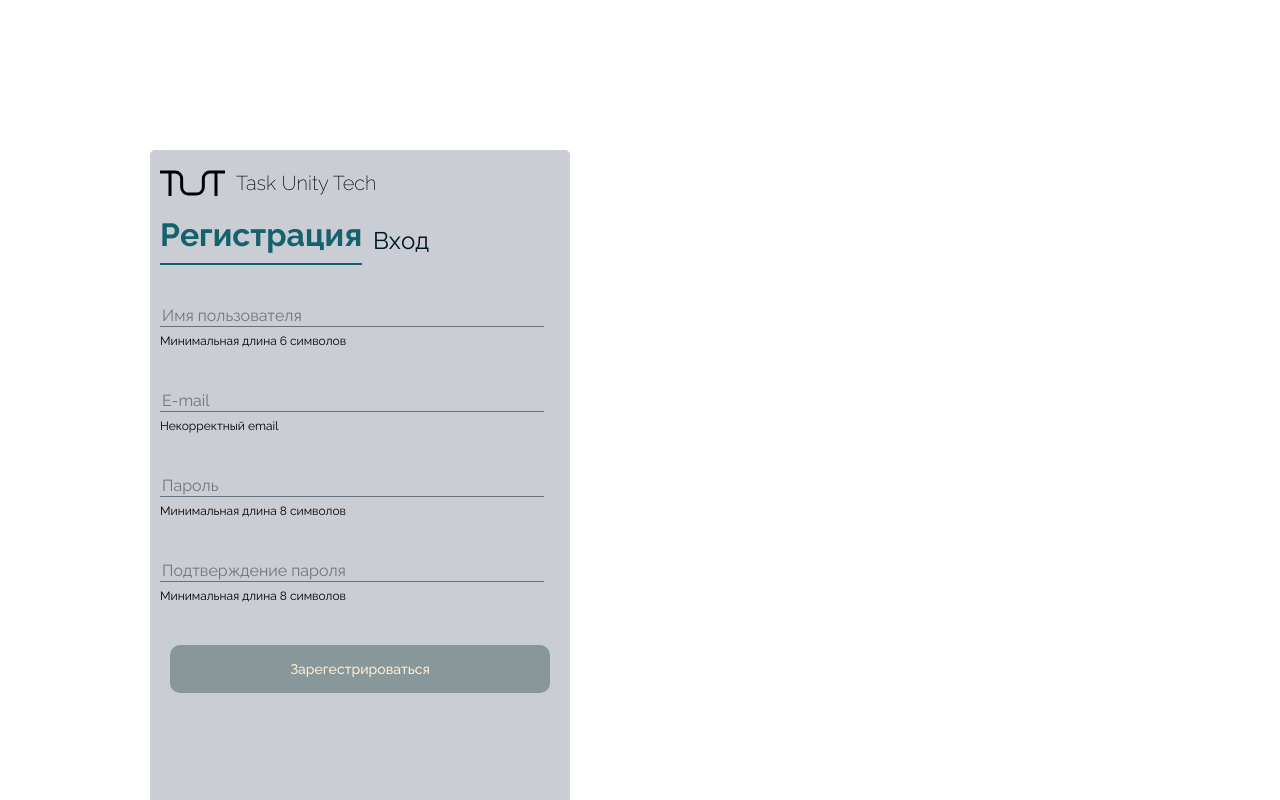
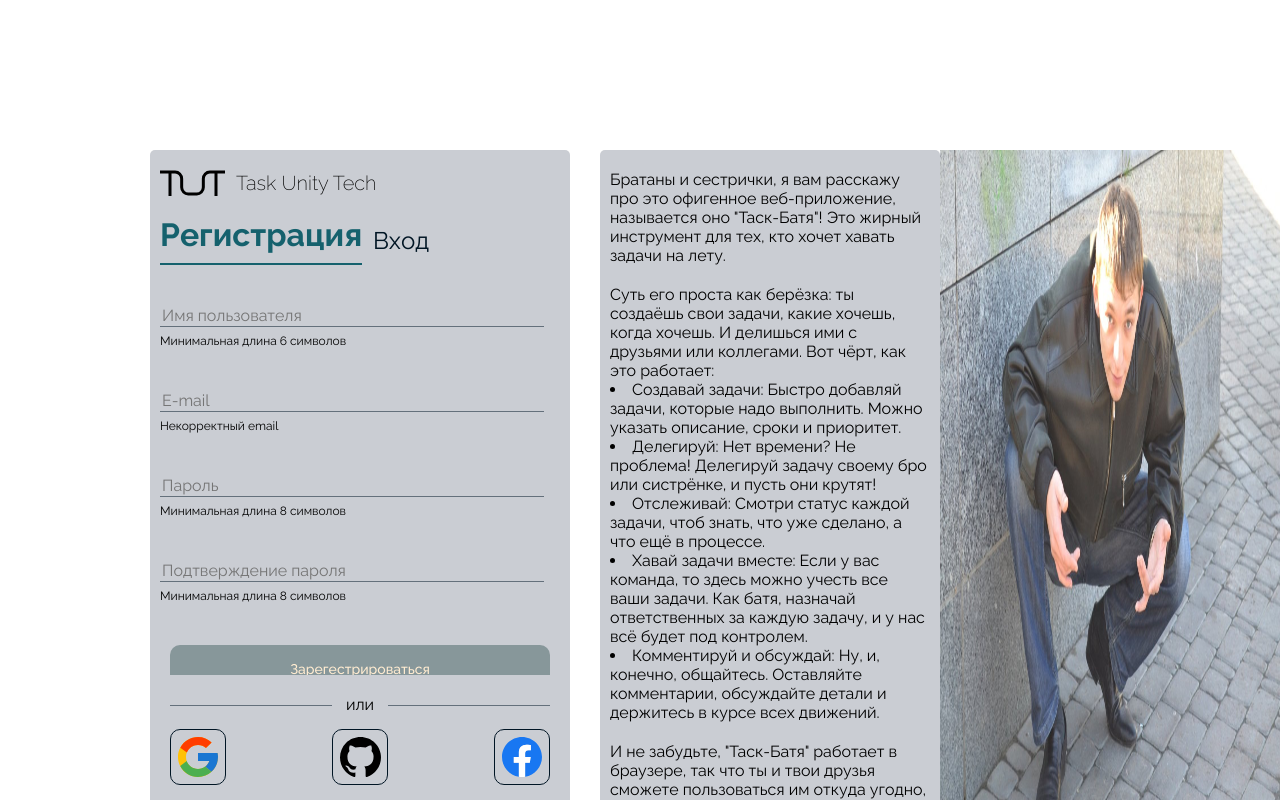
Before and after one commit to molsrg/task-manager, a Vue app in the folder client/: page / in a window 1280 px wide. Built offline with nearby package versions, Linux system fonts and the light colour scheme.

Commit message:
Added some funny in app

```diff
--- a/client/src/components/AuthorizationClient.vue
+++ b/client/src/components/AuthorizationClient.vue
@@ -12,7 +12,7 @@
         <button @click="changeReg" :class="isReg ? 'auth-form__section_button-inactive' : 'auth-form__section_button'">Регистрация</button>
         <button @click="changeReg" :class="isReg ? 'auth-form__section_button' : 'auth-form__section_button-inactive'">Вход</button>
       </div>
-      <div style="overflow: hidden;">
+      <div style="overflow: hidden; max-height: 390px;"  >
         <form @submit="authUser"
           :class="isReg ? 'form-signin ' : 'form-signin form-signin-left'"
           action=""
@@ -23,7 +23,8 @@
         <input class="auth-form-input"  type="password" placeholder="Пароль" v-model="password">
 
         <button type="submit" class="auth-form-button">{{ auth }}</button>
-    </form>
+
+        </form>
 
         <form @submit="authUser"
           :class="isReg ? 'form-signup' : 'form-signup form-signup-left'"
@@ -53,8 +54,42 @@
 
           <button type="submit" class="auth-form-button">{{ auth }}</button>
       </form>
+
+      </div>
+
+      <div class="auth-form-or">
+          <div class="auth-form-or__text">
+              <span>или</span>
+            </div>
+          <div class="auth-form-container">
+            <a href="https://accounts.google.com/o/oauth2/auth?client_id=429829081659-l7g63tlu2g45o46vkf54l5sk8i2rqjq1&redirect_uri=http://localhost:8080/waiting&response_type=code&scope=https://www.googleapis.com/auth/userinfo.profile&state=123"><img src="../assets/images/auth/google.svg"></a>
+
+            <a href="https://github.com/login/oauth/authorize?scope=user:email&client_id=db3492f883c60a412c39&redirect_uri=http://localhost:8080/waiting"> <img src="../assets/images/auth/github.svg"></a>
+
+            <a href="https://oauth.yandex.ru/authorize?client_id=5b1b15fa24b542948bbd72ac320d6b9f&redirect_uri=http://localhost:8080/waiting&response_type=code"> <img src="../assets/images/auth/facebook.svg"></a>
+          </div>
       </div>
     </div>
+  </div>
+  <div class="auth-info" style="display: flex;">
+    <div class="auth-form">
+      <div>
+        Братаны и сестрички, я вам расскажу про это офигенное веб-приложение, называется оно "Таск-Батя"! Это жирный инструмент для тех, кто хочет хавать задачи на лету.
+      </div>
+      <div>
+
+Суть его проста как берёзка: ты создаёшь свои задачи, какие хочешь, когда хочешь. И делишься ими с друзьями или коллегами. Вот чёрт, как это работает:
+
+<li>Cоздавай задачи: Быстро добавляй задачи, которые надо выполнить. Можно указать описание, сроки и приоритет.</li>
+<li>Делегируй: Нет времени? Не проблема! Делегируй задачу своему бро или систрёнке, и пусть они крутят!</li>
+<li>Отслеживай: Смотри статус каждой задачи, чтоб знать, что уже сделано, а что ещё в процессе.</li>
+<li>Хавай задачи вместе: Если у вас команда, то здесь можно учесть все ваши задачи. Как батя, назначай ответственных за каждую задачу, и у нас всё будет под контролем.</li>
+<li>Комментируй и обсуждай: Ну, и, конечно, общайтесь. Оставляйте комментарии, обсуждайте детали и держитесь в курсе всех движений.</li>
+
+      </div>
+      <div>И не забудьте, "Таск-Батя" работает в браузере, так что ты и твои друзья сможете пользоваться им откуда угодно, в любое время. Пусть никакие задачи не останутся невыполненными, а все они будут прямо в твоём контроле! Чётко, правда?</div>
+    </div>
+    <img style="width:50%" src="../assets/images/auth/1647438350_34-kartinkin-net-p-kartinki-gopnikov-36.jpg" alt="">
   </div>
 </template>
 
@@ -215,9 +250,17 @@ export default {
 
 }
 
+.auth-info {
+  position: fixed;
+  top: 150px;
+  left: 600px;
+}
+
+
+
 .auth-form{
   background-color: #cacdd3;
-  max-height: 650px;
+  max-height: 660px;
   width: 400px;
 
   display: flex;
@@ -342,10 +385,49 @@ export default {
 }
 
 
+.auth-form-or{
+  width: 95%;
+  margin: 0 auto;
+  display: flex;
+  flex-direction: column;
+  overflow: hidden;
+  min-height: 100px;
+}
+
+.auth-form-or__text{
+  text-align: center;
+  padding-bottom: 15px;
+  position: relative;
+}
+
+.auth-form-or__text:before,
+.auth-form-or__text:after {
+
+    content: "";
+    display: inline-block;
+    vertical-align: middle;
+
+    width: 100%;
+    height: 1px;
+
+    background-color: rgba(0, 21, 36, 0.5);
+
+    position: relative;
+}
+.auth-form-or__text:before {
+
+    margin-left: -100%;
+
+    left: -14px;
+}
+.auth-form-or__text:after {
+
+    margin-right: -100%;
+
+    right: -14px;
+}
 
 .auth-form-container{
-  width: 90%;
-  margin: 0 auto;
   display: flex;
   justify-content: space-between;
 }
```
Also changed, not shown: client/src/assets/images/auth/1647438350_34-kartinkin-net-p-kartinki-gopnikov-36.jpg (added).
